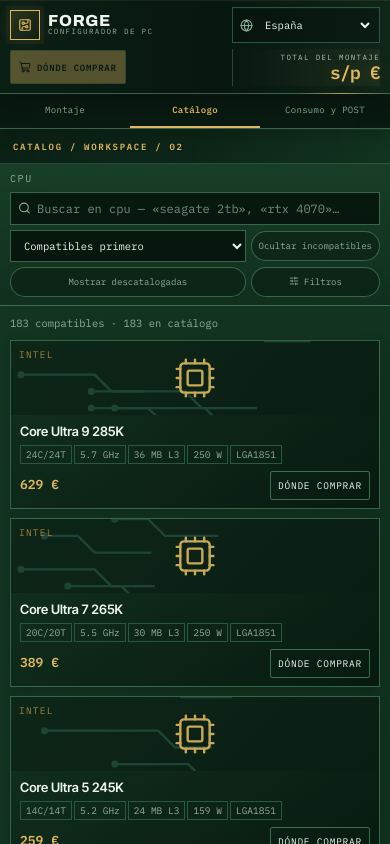
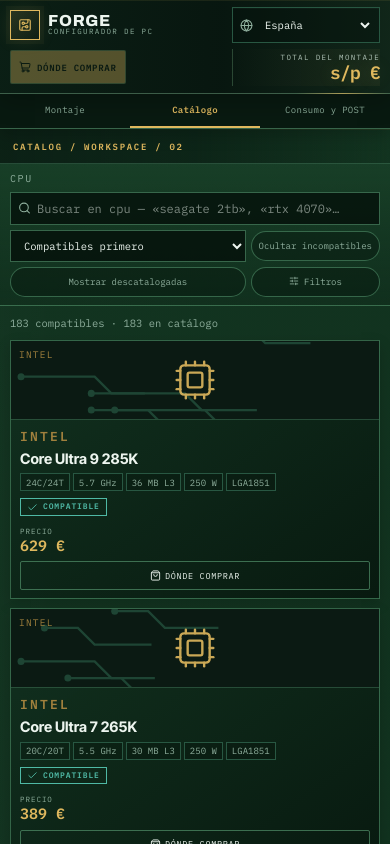
Before and after one commit to vva45/pc-configurator, a Next.js app: page / in a window 390 px wide. Both pictures are taken after a click on the button "Catálogo". Shown: the top 844 px of the page. Built offline with nearby package versions, Linux system fonts and the light colour scheme.

Commit message:
feat: improve Forge build flow and part selection UX

```diff
--- a/src/app/globals.css
+++ b/src/app/globals.css
@@ -395,3 +395,74 @@
   .fg>div:first-child>div:last-child{min-width:112px;padding-left:8px}
   .mtabs button{font-size:9px!important}
 }
+
+/* ═══ FORGE — Phase 2: guided build flow and part selection ═══ */
+.build-group-heading{display:flex;align-items:flex-end;justify-content:space-between;gap:10px}
+.build-group-title{min-width:0}
+.core-progress{width:106px;flex:0 0 auto}
+.core-progress-copy{display:flex;align-items:baseline;justify-content:space-between;gap:6px;
+  font-family:'IBM Plex Mono',monospace;font-size:8px;letter-spacing:.11em;text-transform:uppercase;color:var(--silk-dim)}
+.core-progress-copy strong{font-size:10px;color:var(--silk);letter-spacing:.02em}
+.core-progress-track{display:grid;grid-template-columns:repeat(7,1fr);gap:2px;margin-top:4px}
+.core-progress-track i{height:3px;background:var(--trace)}
+.core-progress-track i.done{background:var(--gold);box-shadow:0 0 5px rgba(223,184,94,.28)}
+
+.slot-wrap{margin-bottom:7px}
+.slot-heading{display:flex;align-items:center;justify-content:space-between;gap:6px;min-width:0}
+.slot-heading>.eyebrow{display:block;overflow:hidden;text-overflow:ellipsis;white-space:nowrap}
+.slot-state{display:inline-flex;align-items:center;gap:3px;flex:0 0 auto;padding:1px 4px;border:1px solid var(--trace);
+  font-family:'IBM Plex Mono',monospace;font-size:7.5px;font-weight:600;line-height:1.35;letter-spacing:.09em;text-transform:uppercase;color:var(--silk-dim)}
+.slot-state-active{border-color:var(--gold);color:var(--gold);background:rgba(223,184,94,.07)}
+.slot-state-selected{border-color:rgba(79,185,165,.55);color:var(--cyan)}
+.slot-state-required{border-color:rgba(227,168,60,.38);color:var(--amber)}
+.slot-state-optional{border-style:dashed;color:var(--silk-dim)}
+.slot-state-conflict{border-color:rgba(224,90,72,.7);color:var(--red);background:rgba(224,90,72,.06)}
+.slot-selected{border-color:rgba(79,185,165,.48);background:linear-gradient(145deg,rgba(16,48,31,.98),rgba(7,25,15,.99))}
+.slot-selected::before{background:var(--cyan)}
+.slot-required:not(.active){border-style:solid;border-color:rgba(227,168,60,.35)}
+.slot-optional:not(.active){border-style:dashed;opacity:.82}
+.slot-conflict{border-color:rgba(224,90,72,.75);background:linear-gradient(145deg,rgba(54,27,21,.5),rgba(10,23,15,.99));box-shadow:inset 2px 0 var(--red)}
+.slot-conflict::before{background:var(--red);box-shadow:0 0 8px rgba(224,90,72,.3)}
+.slot-conflict:hover{border-color:var(--red)}
+
+.part-card{display:flex;flex-direction:column;min-width:0}
+.part-card-art{position:relative;flex:0 0 auto;border-bottom:1px solid rgba(78,137,103,.42)}
+.part-card-art>div{height:78px!important}
+.part-card-body{display:flex;flex:1;flex-direction:column;padding:10px 11px 11px}
+.part-brand{font-family:'IBM Plex Mono',monospace;font-size:8.5px;font-weight:600;letter-spacing:.17em;text-transform:uppercase;color:var(--gold-dim)}
+.part-name{margin:3px 0 0;min-height:35px;font-family:'Inter Tight',sans-serif;font-size:14.5px;font-weight:700;line-height:1.2;color:var(--silk)}
+.part-specs{display:flex;flex-wrap:wrap;gap:3px;margin:7px 0 8px}
+.part-specs>span{font-size:9px!important;background:rgba(4,16,10,.28)}
+.part-status{display:flex;align-items:center;gap:5px;width:max-content;max-width:100%;padding:2px 6px;border:1px solid currentColor;
+  font-family:'IBM Plex Mono',monospace;font-size:8px;font-weight:600;letter-spacing:.11em;text-transform:uppercase}
+.part-status-compatible{color:var(--cyan)}
+.part-status-selected{color:var(--gold);background:rgba(223,184,94,.07)}
+.part-status-blocked{color:var(--red);background:rgba(224,90,72,.06)}
+.part-reason{margin-top:6px;padding:6px 7px;border-left:2px solid var(--red);background:rgba(224,90,72,.06);
+  color:#e9aaa1;font-size:9.5px;line-height:1.4}
+.part-card-footer{display:flex;align-items:flex-end;justify-content:space-between;gap:7px;margin-top:auto;padding-top:10px}
+.part-price-label{display:block;font-family:'IBM Plex Mono',monospace;font-size:7.5px;letter-spacing:.13em;text-transform:uppercase;color:var(--silk-dim)}
+.part-price{display:block;margin-top:1px;font-size:15px;font-weight:600;line-height:1.1;color:var(--gold);white-space:nowrap}
+.part-buy{display:inline-flex;align-items:center;justify-content:center;gap:4px;min-height:32px;padding:5px 7px!important;font-size:8.5px!important;white-space:nowrap}
+.part-card-selected{border-color:var(--gold);box-shadow:0 0 0 1px rgba(223,184,94,.45),0 8px 22px rgba(0,0,0,.24),0 0 18px var(--gold-glow)}
+.part-card-selected::before{width:100%;background:linear-gradient(90deg,var(--gold),var(--gold-dim),transparent)}
+.part-card-blocked{opacity:1!important;filter:saturate(.82)}
+.part-card-blocked::before{width:52px;background:linear-gradient(90deg,var(--red),transparent)}
+.part-card-blocked .part-card-art{opacity:.48}
+.part-card-blocked:hover{transform:none;border-color:var(--red);box-shadow:0 5px 13px rgba(0,0,0,.2)}
+.part-card:active:not(.part-card-blocked){transform:translateY(-1px) scale(.995)}
+
+@media(max-width:900px){
+  .build-group-heading{align-items:center}
+  .core-progress{width:112px}
+  .slot-state{font-size:7px}
+  .col-catalog .part-card>div:first-child{height:auto!important}
+  .col-catalog .part-card-body{padding:9px 10px 10px!important}
+  .col-catalog .part-name{min-height:0!important;font-size:14.5px!important}
+  .col-catalog .part-specs{margin:6px 0 7px!important;gap:3px!important}
+  .col-catalog .part-buy{min-height:36px;padding:6px 9px!important}
+}
+@media(max-width:400px){
+  .part-card-footer{align-items:stretch;flex-direction:column}
+  .part-buy{width:100%}
+}
--- a/src/components/configurator/PartCard.tsx
+++ b/src/components/configurator/PartCard.tsx
@@ -1,5 +1,5 @@
 /* Tarjeta de pieza */
-import { Check, XCircle } from "lucide-react";
+import { Check, ShoppingBag, XCircle } from "lucide-react";
 import type { Part } from "@/data/parts/types";
 import { keyspecsFor } from "@/lib/filters";
 import { eur } from "./format";
@@ -15,38 +15,39 @@
   cur: string;
 }) {
   const specs = keyspecsFor(part);
+  const state = blocked ? "blocked" : chosen ? "selected" : "compatible";
+  const stateLabel = blocked ? "Incompatible" : chosen ? "Seleccionada" : "Compatible";
   return (
-    <div className={`card ${blocked ? "blocked" : ""}`} tabIndex={0} role="button"
-      aria-disabled={blocked} title={blocked ? reason : undefined}
+    <article className={`card part-card part-card-${state}`} tabIndex={0} role="button"
+      aria-disabled={blocked || undefined} aria-pressed={chosen} aria-label={`${part.brand} ${part.name}: ${stateLabel}`}
       onClick={() => !blocked && onPick(part)}
-      onKeyDown={(e) => { if ((e.key === "Enter" || e.key === " ") && !blocked) { e.preventDefault(); onPick(part); } }}
-      style={chosen ? { borderColor: "var(--gold)" } : undefined}>
-      <PartArt part={part} />
+      onKeyDown={(e) => { if ((e.key === "Enter" || e.key === " ") && !blocked && e.target === e.currentTarget) { e.preventDefault(); onPick(part); } }}>
+      <div className="part-card-art"><PartArt part={part} /></div>
       {(part.museum || part.legacy) && <div className="mono" style={{ position: "absolute", right: 7, top: 7, fontSize: 9,
         letterSpacing: ".1em", color: "var(--copper)", border: "1px solid var(--copper)", padding: "1px 5px" }}>
         {part.museum ? "MUSEO" : "DESCAT."}</div>}
-      {chosen && <div style={{ position: "absolute", right: 7, top: 7, background: "var(--gold)",
-        color: "#0A1610", borderRadius: "50%", width: 19, height: 19, display: "grid", placeItems: "center" }}><Check size={12} /></div>}
-      <div style={{ padding: "9px 10px" }}>
-        <div style={{ fontWeight: 600, fontSize: 13, lineHeight: 1.25, minHeight: 32 }}>{part.name}</div>
-        <div style={{ display: "flex", flexWrap: "wrap", gap: 3, margin: "7px 0 9px" }}>
+      <div className="part-card-body">
+        <div className="part-brand">{part.brand}</div>
+        <h3 className="part-name">{part.name}</h3>
+        <div className="part-specs">
           {specs.map((s, i) =>
             <span key={i} className="mono" style={{ fontSize: 9.5, color: "var(--silk-dim)",
               border: "1px solid var(--trace)", padding: "1.5px 5px" }}>{s}</span>)}
         </div>
-        {blocked ? (
-          <div className="mono" style={{ fontSize: 10, color: "var(--red)", display: "flex", gap: 5,
-            alignItems: "flex-start", lineHeight: 1.4 }}><XCircle size={11} style={{ flexShrink: 0, marginTop: 1 }} />{reason}</div>
-        ) : (
-          <div style={{ display: "flex", justifyContent: "space-between", alignItems: "center", gap: 6 }}>
-            <span className="mono" style={{ fontSize: 13, color: "var(--gold)", fontWeight: 600 }}>
-              {part.price ? `${eur(part.price)} ${cur}` : "—"}
-            </span>
-            <button className="btn" style={{ padding: "4px 8px", fontSize: 9.5 }}
-              onClick={(e) => { e.stopPropagation(); onBuy(part); }}>Dónde comprar</button>
-          </div>
-        )}
+        <div className={`part-status part-status-${state}`}>
+          {blocked ? <XCircle size={11} /> : <Check size={11} />}
+          <span>{stateLabel}</span>
+        </div>
+        {blocked && reason && <div className="part-reason mono">{reason}</div>}
+        {!blocked && <div className="part-card-footer">
+          <div><span className="part-price-label">Precio</span><span className="part-price mono">
+            {part.price ? `${eur(part.price)} ${cur}` : "—"}
+          </span></div>
+          <button className="btn part-buy" onClick={(e) => { e.stopPropagation(); onBuy(part); }}>
+            <ShoppingBag size={11} /> Dónde comprar
+          </button>
+        </div>}
       </div>
-    </div>
+    </article>
   );
 }
--- a/src/components/configurator/Slot.tsx
+++ b/src/components/configurator/Slot.tsx
@@ -1,5 +1,5 @@
 /* Fila de la lista de montaje */
-import { Trash2 } from "lucide-react";
+import { AlertTriangle, Check, Trash2 } from "lucide-react";
 import type { Category } from "@/data/categories";
 import type { Picked } from "@/lib/compat";
 import type { CatId } from "@/data/parts/types";
@@ -19,16 +19,24 @@
   const Icon = cat.icon;
   const filled = items.length > 0;
   const bad = items.some((i) => conflicts?.has(i._uid));
+  const state = bad ? "conflict" : active ? "active" : filled ? "selected" : cat.req ? "required" : "optional";
+  const stateLabel = bad ? "Conflicto" : active ? "Siguiente" : filled ? "Instalado" : cat.req ? "Requerido" : "Opcional";
   return (
-    <div style={{ marginBottom: 5 }}>
-      <button className={`slot ${active ? "active" : ""}`} onClick={() => onOpen(cat.id)}>
+    <div className="slot-wrap">
+      <button className={`slot slot-${state}`} onClick={() => onOpen(cat.id)}
+        aria-current={active ? "step" : undefined} aria-label={`${cat.label}: ${stateLabel}`}>
         <Fingers on={filled} tone={bad ? "bad" : ""} />
-        <Icon size={15} color={filled ? "var(--gold)" : "var(--silk-dim)"} style={{ flexShrink: 0, marginTop: 1 }} />
+        <Icon size={15} color={bad ? "var(--red)" : filled ? "var(--gold)" : "var(--silk-dim)"} style={{ flexShrink: 0, marginTop: 1 }} />
         <span style={{ flex: 1, minWidth: 0 }}>
-          <span className="eyebrow" style={{ display: "block" }}>{cat.label}{cat.req && !filled ? " ·  requerido" : ""}</span>
+          <span className="slot-heading">
+            <span className="eyebrow">{cat.label}</span>
+            <span className={`slot-state slot-state-${state}`}>
+              {bad ? <AlertTriangle size={9} /> : filled && !active ? <Check size={9} /> : null}{stateLabel}
+            </span>
+          </span>
           <span className="trunc" style={{ display: "block", fontSize: 12.5, marginTop: 2,
             color: filled ? "var(--silk)" : "var(--silk-dim)" }}>
-            {filled ? items.map((i) => i.name).join(" + ") : "Sin elegir"}
+            {filled ? items.map((i) => i.name).join(" + ") : cat.req ? "Pendiente para completar el núcleo" : "Disponible si lo necesitas"}
           </span>
         </span>
         {filled && <span className="mono" style={{ fontSize: 11, color: "var(--gold)", whiteSpace: "nowrap" }}>
```
Also changed, not shown: src/components/configurator/Configurator.tsx (+16 -10 lines).
